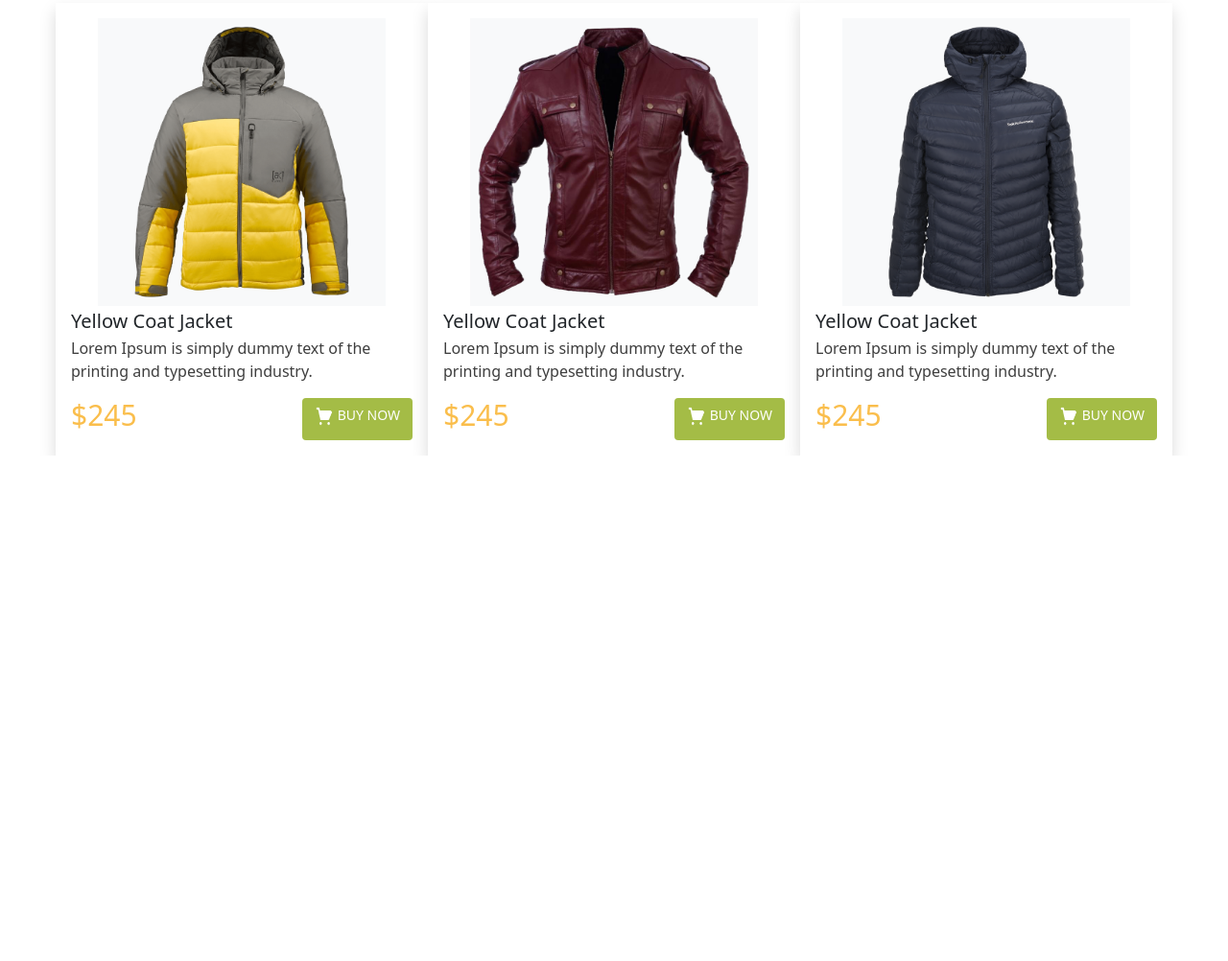
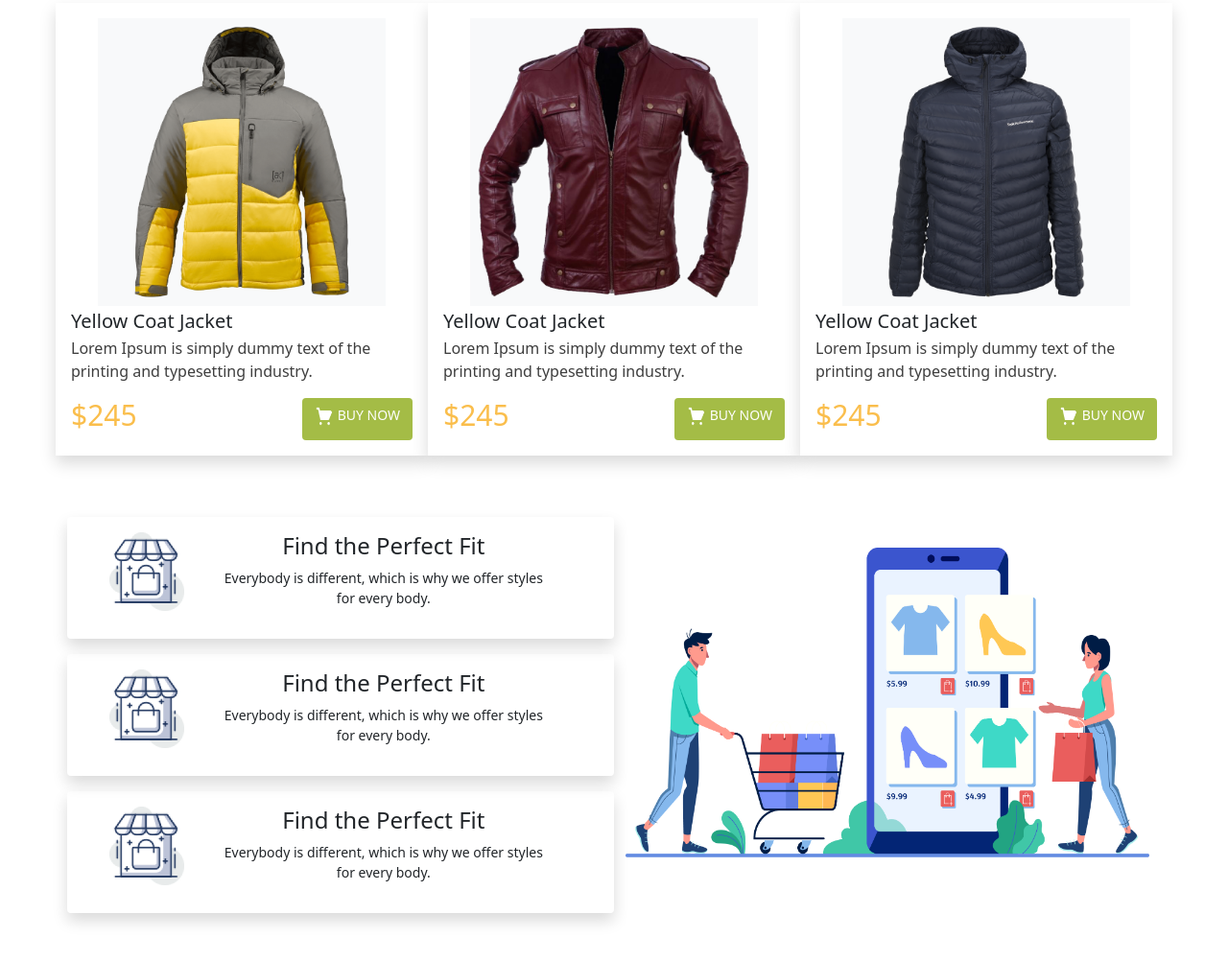
Before and after one commit to MdShohan81/ello-shoppings, a plain HTML site: page index.html in a window 1280 px wide. Shown: the part 1432-2434 px from the top of the page at 96% size. Before the commit the page ends 1907 px from the top, so only its background shows below. Drawn offline with nearby package versions, Linux system fonts and the light colour scheme.

Commit message:
added product

```diff
--- a/index.html
+++ b/index.html
@@ -53,7 +53,7 @@
     </header>
     <!-- main section -->
     <main>
-        <section class="women-men-product">
+        <section class="women-men-product my-4">
             <div class="container">
                 <h3 class="my-4" style="color: #363958;">WOMEN JACKET</h3>
                 <div class="row g-5">
@@ -131,6 +131,47 @@
                 </div>
             </div>
         </section>
+        <section class="poducts my-5">
+            <div class="container">
+                <div class="row">
+                    <div class="col-12 col-md-6 col-lg-6 product-left">
+                        <div class="row my-3 shadow p-3 rounded">
+                            <div class="text-center col-12 col-md-3 col-lg-3">
+                                <img src="img/images/house.png" width="78" height="82" alt="">
+                            </div>
+                            <div class="text-center col-12 col-md-8 col-lg-8">
+                                <h4>Find the Perfect Fit</h4>
+                                <p class="products-text">Everybody is different, which is why we
+                                    offer styles for every body.</p>
+                            </div>
+                        </div>
+                        <div class="row mb-3 shadow p-3 rounded">
+                            <div class="text-center col-12 col-md-3 col-lg-3">
+                                <img src="img/images/house.png" width="78" height="82" alt="">
+                            </div>
+                            <div class="text-center col-12 col-md-8 col-lg-8">
+                                <h4>Find the Perfect Fit</h4>
+                                <p class="products-text">Everybody is different, which is why we
+                                    offer styles for every body.</p>
+                            </div>
+                        </div>
+                        <div class="row mb-3 shadow p-3 rounded">
+                            <div class="text-center col-12 col-md-3 col-lg-3">
+                                <img src="img/images/house.png" width="78" height="82" alt="">
+                            </div>
+                            <div class="text-center col-12 col-md-8 col-lg-8">
+                                <h4>Find the Perfect Fit</h4>
+                                <p class="products-text">Everybody is different, which is why we
+                                    offer styles for every body.</p>
+                            </div>
+                        </div>
+                    </div>
+                    <div class="col-12 col-md-6 col-lg-6 mt-5 product-right">
+                        <img src="img/images/shopping.png" alt="">
+                    </div>
+                </div>
+            </div>
+        </section>
     </main>
 
 
--- a/style.css
+++ b/style.css
@@ -6,8 +6,9 @@
 header{
     height: 100vh;
 }
+
 .banner{
-    margin-top:100px;
+    margin-top:60px;
 }
 .banner-left{
     margin-top:50px;
@@ -26,3 +27,10 @@ header{
     color:#FABE4C;
     font-size:30px;
 }
+.products-text{
+    font-size: 14px;
+}
+
+.product-right img{
+    max-width: 100%;
+}
```
